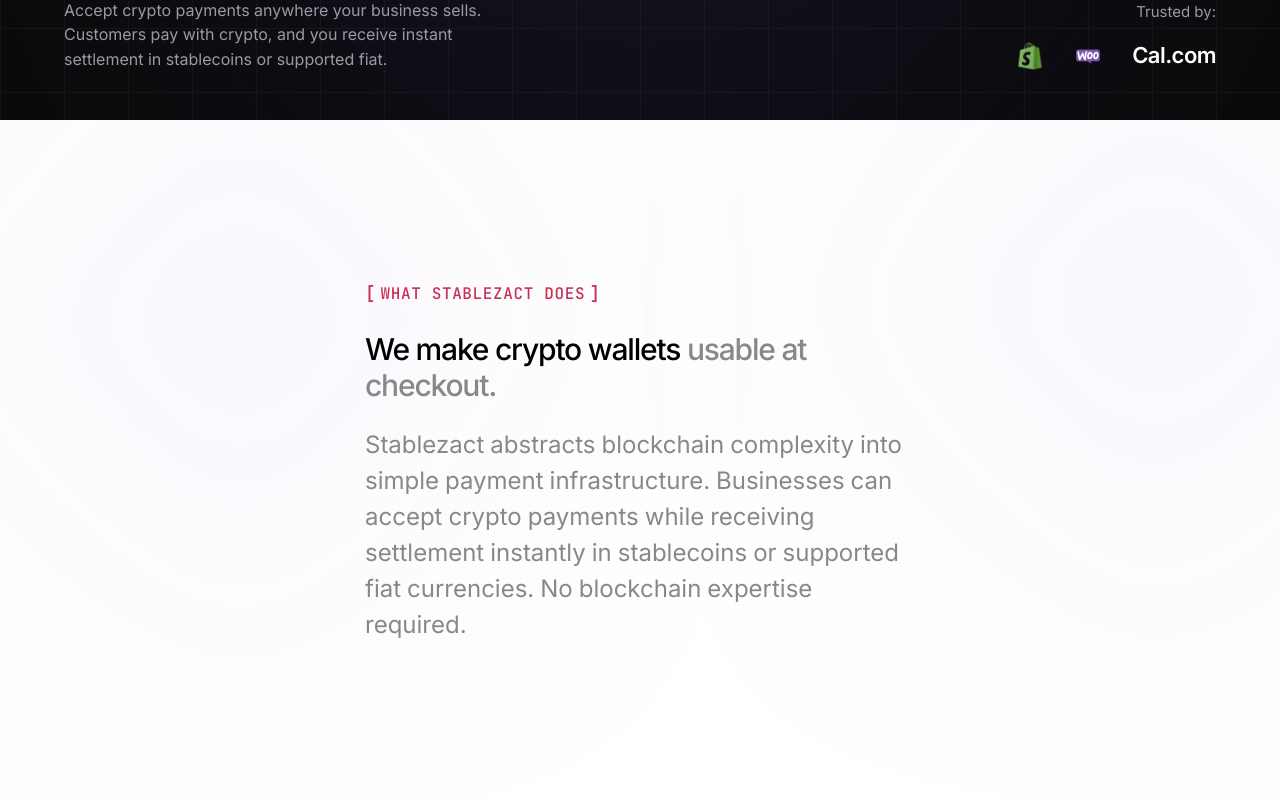
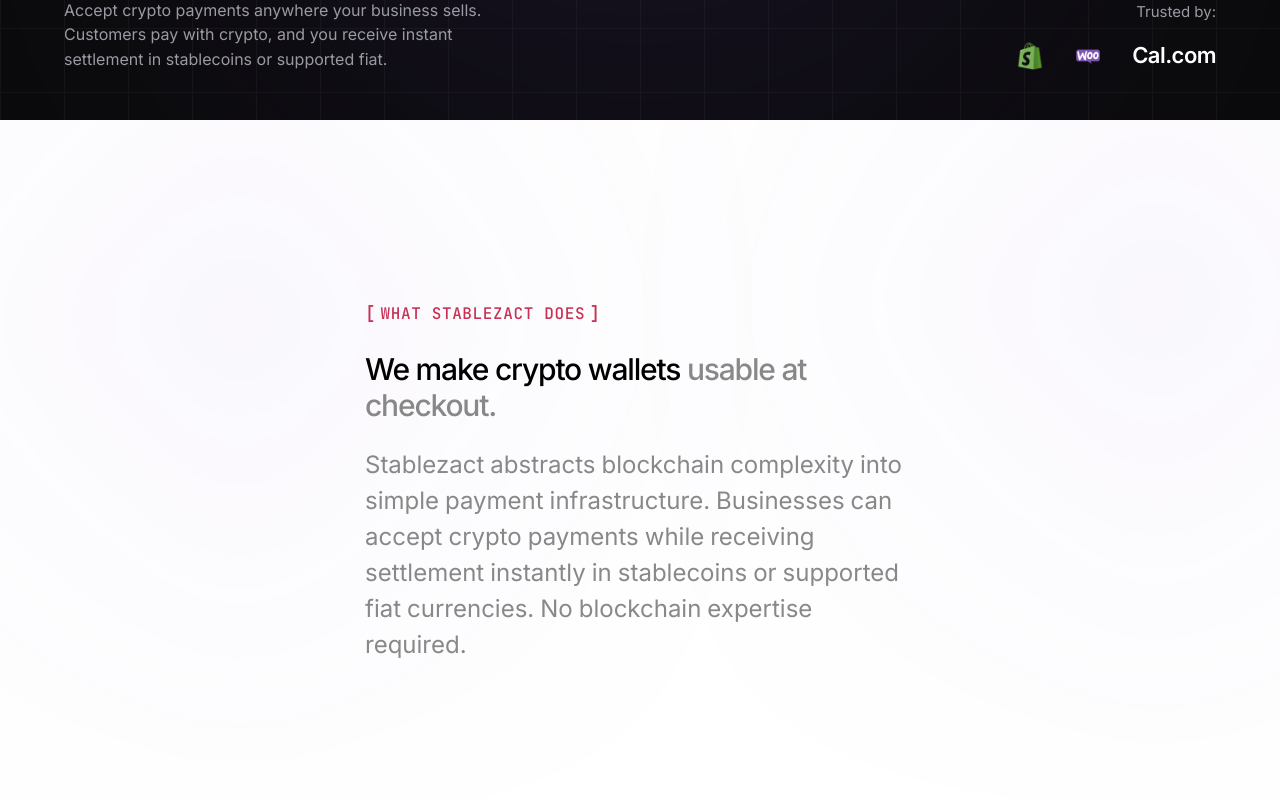
Before and after one commit to Eyohen/landingpage, a React (Vite) app: page / in a window 1280 px wide. Shown: the part 740-1540 px from the top of the page. Built offline with nearby package versions, Linux system fonts and the light colour scheme; a web font is replaced by a local one.

Commit message:
Adjust landing intro spacing

```diff
--- a/src/sections/WhatStablezactDoes.tsx
+++ b/src/sections/WhatStablezactDoes.tsx
@@ -9,7 +9,7 @@ import { ScrollRevealText } from '@/components/motion/ScrollRevealText'
  */
 export function WhatStablezactDoes() {
   return (
-    <section className="relative isolate overflow-hidden bg-white py-[160px] max-md:py-[110px]">
+    <section className="relative isolate overflow-hidden bg-white py-[180px] max-md:py-[110px]">
       {/* purple blur glows */}
       <div className="pointer-events-none absolute left-[12%] top-[120px] h-[159px] w-[171px] rounded-full bg-[var(--color-purple)] opacity-60 blur-[200px]" />
       <div className="pointer-events-none absolute right-[3%] top-[100px] h-[159px] w-[171px] rounded-full bg-[var(--color-purple)] opacity-60 blur-[200px]" />
```
